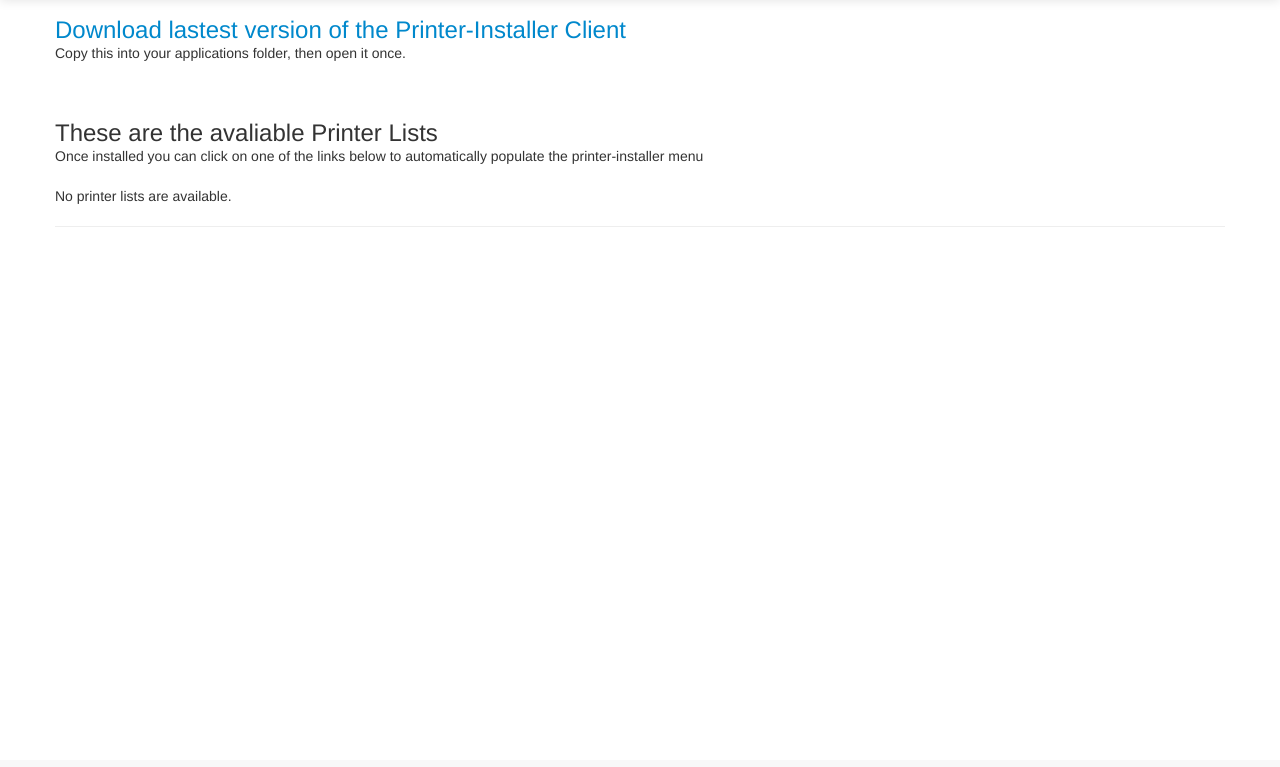
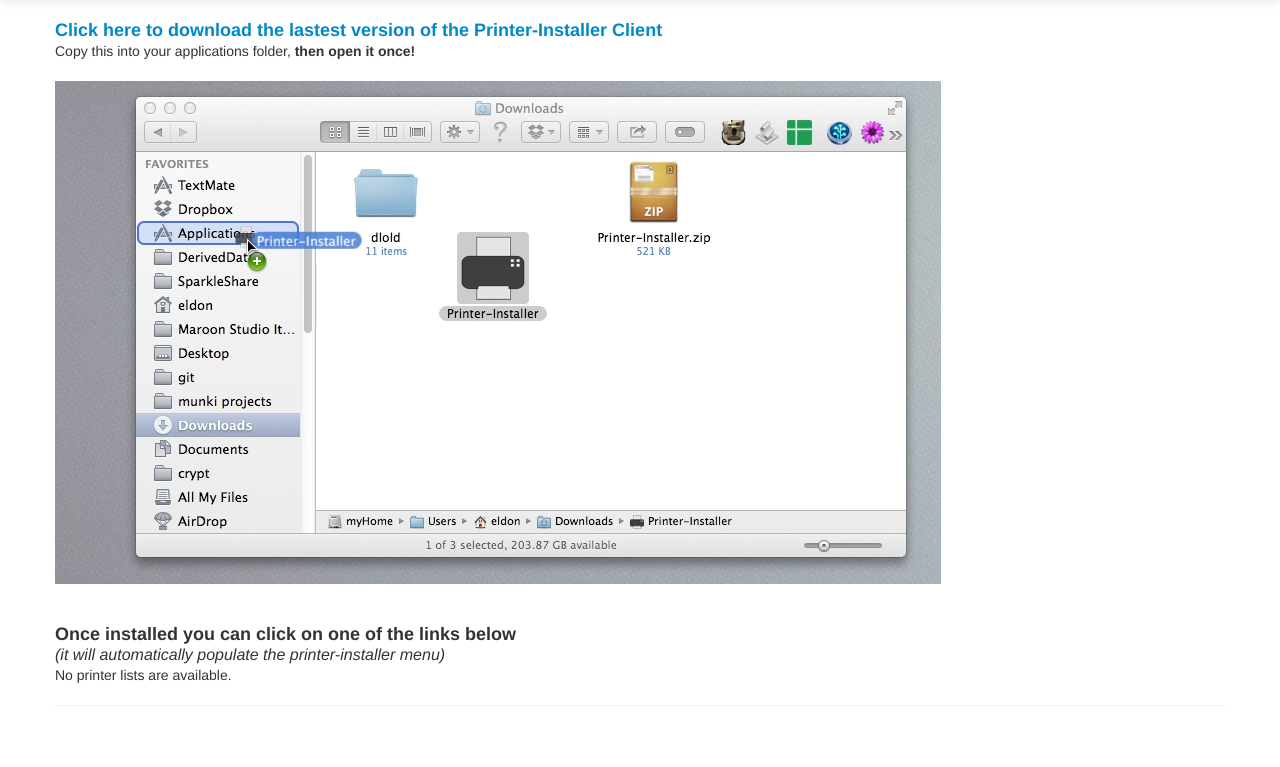
Before and after one commit to AxellH/printerinstaller-server, a Django app: template printers/templates/printers/index.html in a window 1280 px wide. Shown: the part 40-807 px from the top of the page. Before the commit the page ends 244 px from the top, so only its background shows below. Run offline with Django 3.2, Linux system fonts and the light colour scheme; the template is opened without the code that fills it, so the values that code supplies are empty; parts of the project's set-up code (start-up, migrations or seed data) failed here and were passed over; some libraries are stand-ins or nearby versions.

Commit message:
more detailed instructions on the front page

```diff
--- a/printers/templates/printers/index.html
+++ b/printers/templates/printers/index.html
@@ -1,5 +1,6 @@
 {% extends "base.html" %}
 {% load i18n %}
+{% load staticfiles %}
 
 {% block nav %}
 <li><a href={%url "manage" %}>Manage</a></li>
@@ -7,20 +8,28 @@
 {% endblock %}
 
 {% block content %}
-<font size="5"><a href={{version.update.url}}>Download lastest version of the Printer-Installer Client</a></font></br>
-Copy this into your applications folder, then open it once.</br></br></br></br>
+<font size="4"><b><a href={{version.update.url}}>Click here to download the lastest version of the Printer-Installer Client</a></b></font></br>
+Copy this into your applications folder, <b>then open it once!</b></br></br>
 
+<img src="{% static "images/copy.png" %}" alt="CopyFile"/></br></br></br>
 
-<font size="5">These are the avaliable Printer Lists</font>
-</br>Once installed you can click on one of the links below to automatically populate the printer-installer menu</br></br>
+<font size="4"><b>Once installed you can click on one of the links below</b></font></br>
+<font size="3"><i>(it will automatically populate the printer-installer menu)</i></font></br>
 
 {% if printerlists %}
     {% for list in printerlists %}
 		<li><a href={{ domain }}{{ list.name }}>{{ list.name }}</a></li>
     {% endfor %}
+	</br>
+	<img src="{% static "images/default.png" %}" alt="CopyFile"/></br></br></br>
+	<font size="3"><b>Choosing the "Configure" menu will give you some additional options</b></font></br>
+
+	<img src="{% static "images/config.png" %}" alt="CopyFile"/></br></br></br>
 {% else %}
     <p>No printer lists are available.</br>
 {% endif %}
 <h4></h4>
 
+
+
 {% endblock %}
```
Also changed, not shown: server/site_static/images/config.png (added), server/site_static/images/copy.png (added), server/site_static/images/default.png (added).
